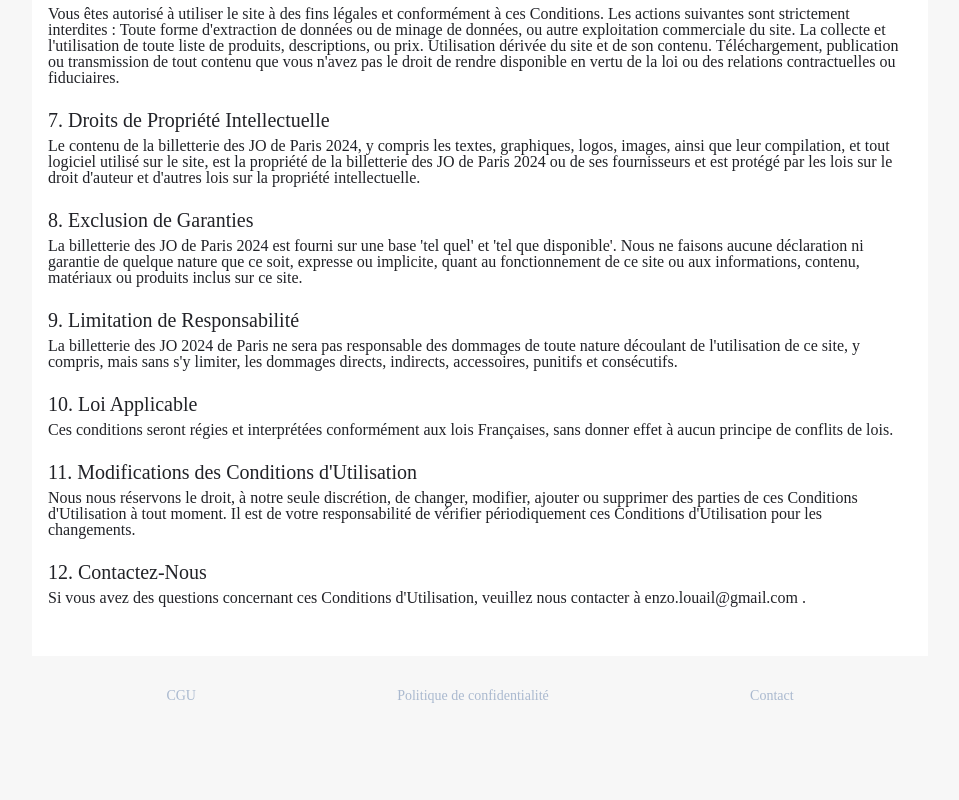
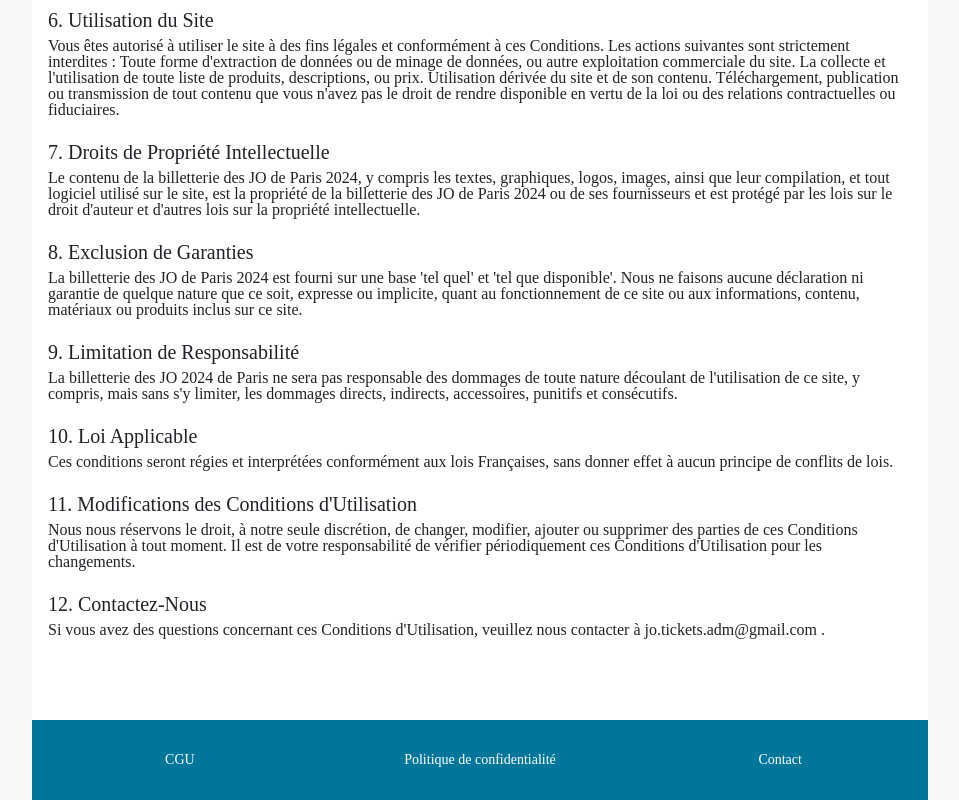
Before and after one commit to Zed-964/Jo-front, a React (Vite) app: page /ToS in a window 1280 px wide. Shown: the part 973-1773 px from the top of the page, without its empty margins (160-1119 px from the left). Before the commit the page ends 1709 px from the top, so only its background shows below. Built offline with nearby package versions, Linux system fonts and the light colour scheme; no server answers; the HTML template or start-up script is replaced by a standard one.

Commit message:
Edited footer Added needed sections and updated with correct data.

```diff
--- a/src/components/Footer/Footer.css
+++ b/src/components/Footer/Footer.css
@@ -2,13 +2,15 @@
     /* position: absolute; */
     display: flex;
     flex-direction: row;
-    justify-content: center;
+    justify-content: space-between;
     align-items: center;
     /* bottom: 0; */
     width: 100%;
+    min-height: 80px;
     height: 80px;
     margin: 50px 0 0 0;
-    background-color: var(--color-background);
+    /* background-color: var(--color-background); */
+    background-color: #00779A;
 }
 
 .footer__container {
@@ -16,13 +18,13 @@
     flex-direction: row;
     justify-content: space-between;
     align-items: center;
-    width: 70%;
-    max-width: 900px;
-    min-width: 450px;
+    width: 100%;
+    max-width: 1200px;
+    min-width: 600px;
 }
 
 .footer__container a {
-    color: var(--color-light);
+    color: white;
     font-size: 14px;
     font-weight: 500;
     text-decoration: none;
@@ -32,3 +34,8 @@
 .footer__container a:hover {
     color: var(--color-link-hover);
 }
+
+.footer__link {
+    width: 33%;
+    text-align: center;
+}
--- a/src/components/Footer/Footer.tsx
+++ b/src/components/Footer/Footer.tsx
@@ -4,9 +4,9 @@
     return (
         <footer className="footer">
             <div className="footer__container">
-                <a href="/ToS">CGU</a>
-                <a href="/privacy">Politique de confidentialité</a>
-                <a href="/contact">Contact</a>
+                <a className="footer__link" href="/ToS">CGU</a>
+                <a className="footer__link" href="/privacy">Politique de confidentialité</a>
+                <a className="footer__link" href="/contact">Contact</a>
             </div>
         </footer>
     );
--- a/src/pages/Contact/Contact.tsx
+++ b/src/pages/Contact/Contact.tsx
@@ -6,9 +6,9 @@
             <h1 className="contact__h1">Contact</h1>
             <p>
                 Vous pouvez nous contacter à l'adresse suivante :
-                <a href="mailto:enzo.louail@gmail.com">
+                <a href="mailto:jo.tickets.adm@gmail.com">
                     {" "}
-                    enzo.louail@gmail.com
+                    jo.tickets.adm@gmail.com
                 </a>
             </p>
         </div>
--- a/src/pages/Privacy/Privacy.css
+++ b/src/pages/Privacy/Privacy.css
@@ -1,4 +1,5 @@
 .privacy {
+    margin: 2rem 0;
     padding: 0 16px;
 }
 
--- a/src/pages/Privacy/Privacy.tsx
+++ b/src/pages/Privacy/Privacy.tsx
@@ -78,7 +78,7 @@
             <p className="privacy__p">
                 Pour toute question ou préoccupation concernant notre politique
                 de confidentialité, veuillez nous contacter à
-                enzo.louail@gmail.com .
+                jo.tickets.adm@gmail.com .
             </p>
         </div>
     );
--- a/src/pages/ToS/ToS.css
+++ b/src/pages/ToS/ToS.css
@@ -1,6 +1,6 @@
 .tos {
     padding: 0 16px;
-
+    margin: 2rem 0;
 }
 
 .tos__h1 {
--- a/src/pages/ToS/ToS.tsx
+++ b/src/pages/ToS/ToS.tsx
@@ -75,7 +75,7 @@
                 remboursement devront être soumises dans un délai spécifié après
                 l'annonce de l'annulation. Pour toute question concernant notre
                 politique ou pour demander un remboursement dans les cas
-                applicables, veuillez nous contacter directement à enzo.louail@gmail.com .
+                applicables, veuillez nous contacter directement à jo.tickets.adm@gmail.com .
             </p>
             <h2 className="tos__title">6. Utilisation du Site </h2>
             <p className="tos__p">
@@ -136,7 +136,7 @@
             <h2 className="tos__title"> 12. Contactez-Nous </h2>
             <p className="tos__p">
                 Si vous avez des questions concernant ces Conditions
-                d'Utilisation, veuillez nous contacter à enzo.louail@gmail.com .
+                d'Utilisation, veuillez nous contacter à jo.tickets.adm@gmail.com .
             </p>
         </div>
     );
```
